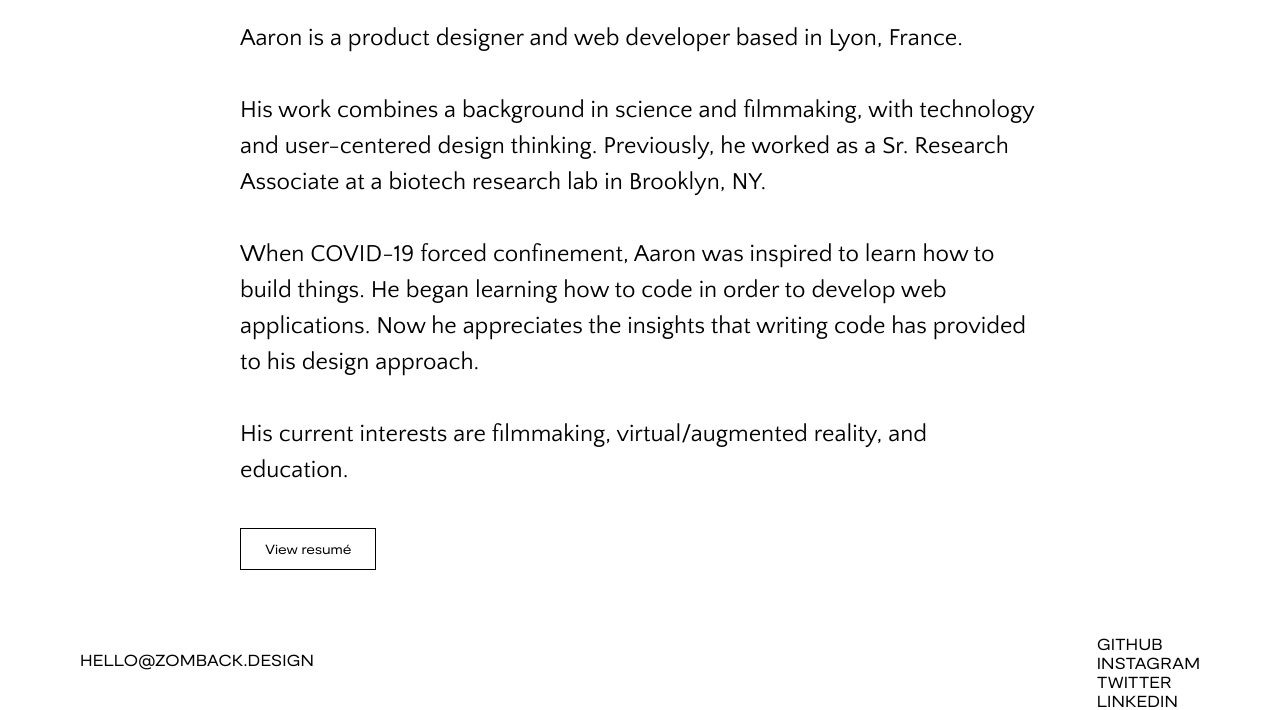
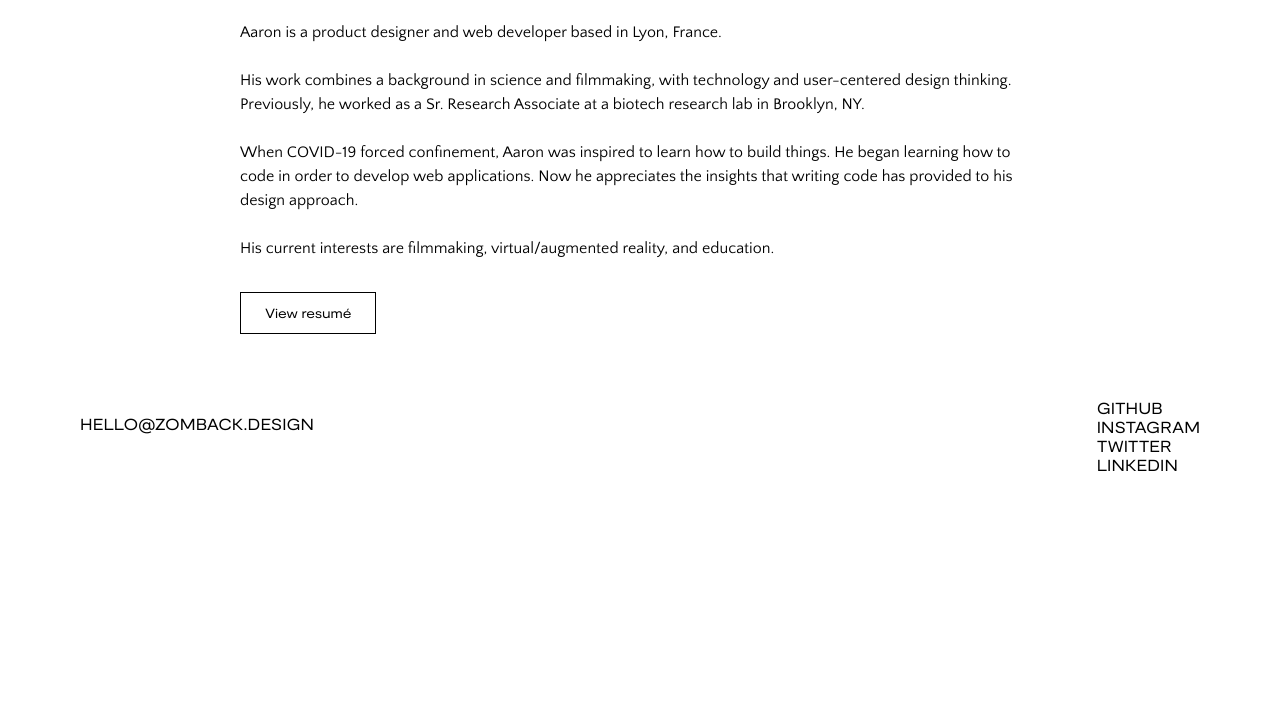
Before and after one commit to aaronzomback/design-portfolio, a Jekyll site: the page built from info.html, in a window 1280 px wide. Shown: the part 376-1086 px from the top of the page. Built offline with Jekyll 4.4.1, drawn with Linux system fonts in a browser that asks for light colours; after the commit the page ends 900 px from its top, so only the background shows below that.

Commit message:
updated resume

```diff
--- a/assets/css/app.scss
+++ b/assets/css/app.scss
@@ -394,6 +394,10 @@ background: linear-gradient(to bottom, #D5DEE7 0%, #E8EBF2 50%, #E2E7ED 100%), l
 
 }
 
+section.info p {
+  font-size: 16px;
+}
+
 
 footer {
 display: flex;
```
Also changed, not shown: 3 other files.
